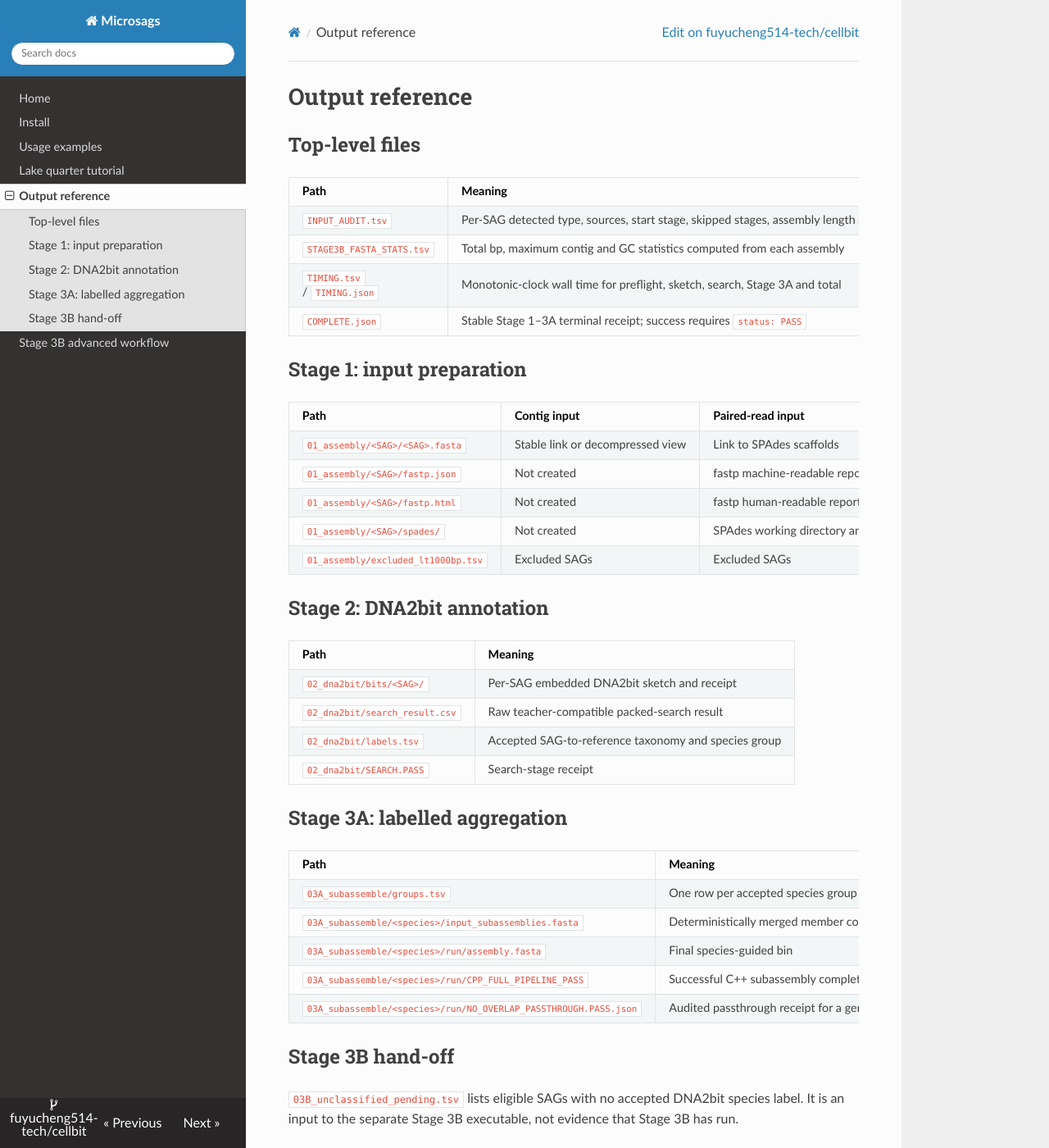
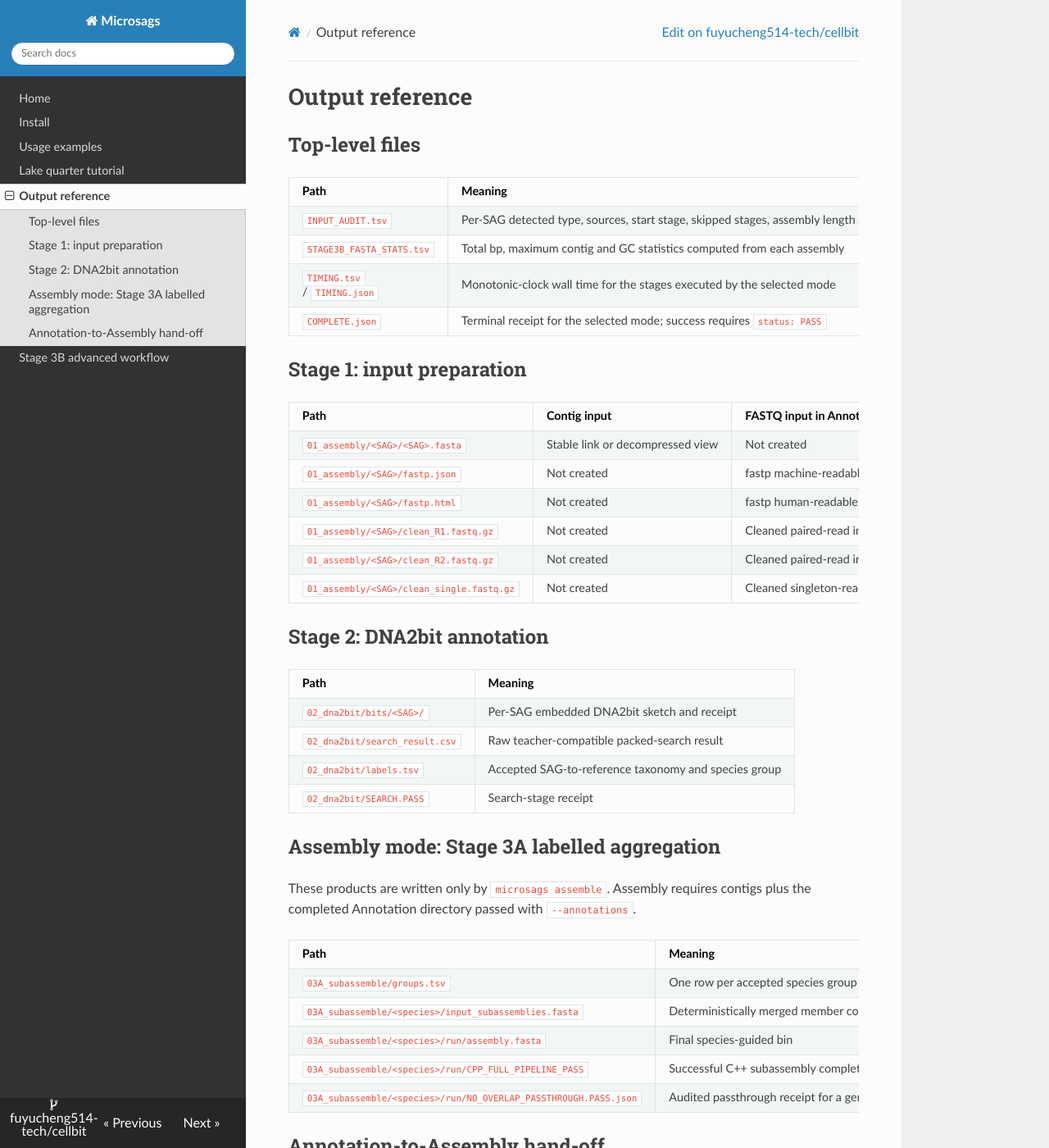
Before and after one commit to fuyucheng514-tech/cellbit, an MkDocs documentation site: the page built from docs/outputs.md, in a window 1280 px wide and 1400 px high. Shown: the whole window at 82% size. Built offline with MkDocs 1.6.1, drawn with Linux system fonts in a browser that asks for light colours; nearby versions of some CDN libraries; some of the changed text lies outside the part shown.

Commit message:
docs: align sequential annotation and assembly

```diff
--- a/docs/outputs.md
+++ b/docs/outputs.md
@@ -6,18 +6,19 @@
 |---|---|
 | `INPUT_AUDIT.tsv` | Per-SAG detected type, sources, start stage, skipped stages, assembly length and eligibility |
 | `STAGE3B_FASTA_STATS.tsv` | Total bp, maximum contig and GC statistics computed from each assembly |
-| `TIMING.tsv` / `TIMING.json` | Monotonic-clock wall time for preflight, sketch, search, Stage 3A and total |
-| `COMPLETE.json` | Stable Stage 1–3A terminal receipt; success requires `status: PASS` |
+| `TIMING.tsv` / `TIMING.json` | Monotonic-clock wall time for the stages executed by the selected mode |
+| `COMPLETE.json` | Terminal receipt for the selected mode; success requires `status: PASS` |
 
 ## Stage 1: input preparation
 
-| Path | Contig input | Paired-read input |
+| Path | Contig input | FASTQ input in Annotation mode |
 |---|---|---|
-| `01_assembly/<SAG>/<SAG>.fasta` | Stable link or decompressed view | Link to SPAdes scaffolds |
+| `01_assembly/<SAG>/<SAG>.fasta` | Stable link or decompressed view | Not created |
 | `01_assembly/<SAG>/fastp.json` | Not created | fastp machine-readable report |
 | `01_assembly/<SAG>/fastp.html` | Not created | fastp human-readable report |
-| `01_assembly/<SAG>/spades/` | Not created | SPAdes working directory and scaffolds |
-| `01_assembly/excluded_lt1000bp.tsv` | Excluded SAGs | Excluded SAGs |
+| `01_assembly/<SAG>/clean_R1.fastq.gz` | Not created | Cleaned paired-read input when present |
+| `01_assembly/<SAG>/clean_R2.fastq.gz` | Not created | Cleaned paired-read input when present |
+| `01_assembly/<SAG>/clean_single.fastq.gz` | Not created | Cleaned singleton-read input when present |
 
 ## Stage 2: DNA2bit annotation
 
@@ -28,7 +29,10 @@
 | `02_dna2bit/labels.tsv` | Accepted SAG-to-reference taxonomy and species group |
 | `02_dna2bit/SEARCH.PASS` | Search-stage receipt |
 
-## Stage 3A: labelled aggregation
+## Assembly mode: Stage 3A labelled aggregation
+
+These products are written only by `microsags assemble`. Assembly requires
+contigs plus the completed Annotation directory passed with `--annotations`.
 
 | Path | Meaning |
 |---|---|
@@ -38,8 +42,8 @@
 | `03A_subassemble/<species>/run/CPP_FULL_PIPELINE_PASS` | Successful C++ subassembly completion marker |
 | `03A_subassemble/<species>/run/NO_OVERLAP_PASSTHROUGH.PASS.json` | Audited passthrough receipt for a genuine no-overlap case |
 
-## Stage 3B hand-off
+## Annotation-to-Assembly hand-off
 
-`03B_unclassified_pending.tsv` lists eligible SAGs with no accepted DNA2bit
-species label. It is an input to the separate Stage 3B executable, not evidence
-that Stage 3B has run.
+`03B_unclassified_pending.tsv` lists SAGs with no accepted DNA2bit species
+label. It is produced by Annotation and imported by Assembly. Its existence is
+not evidence that Stage 3B completed.
```
Also changed, not shown: INSTALL.md (+3 -6 lines), docs/lake-quarter-tutorial.md (+22 -12 lines), docs/stage3b.md (+7 -3 lines).
